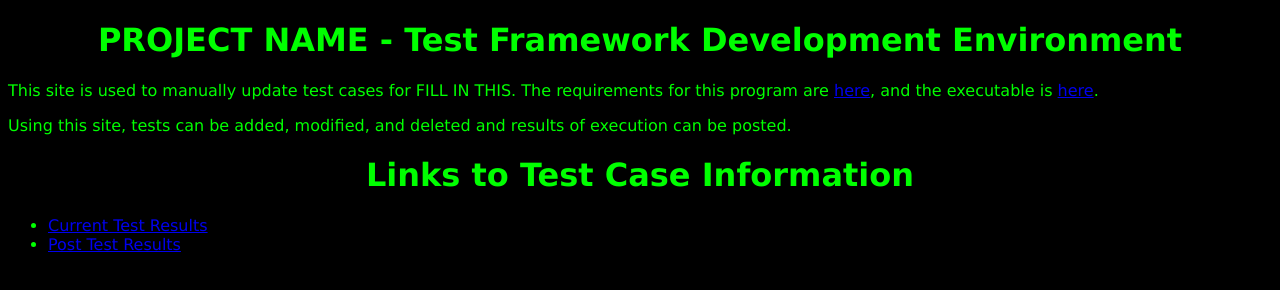
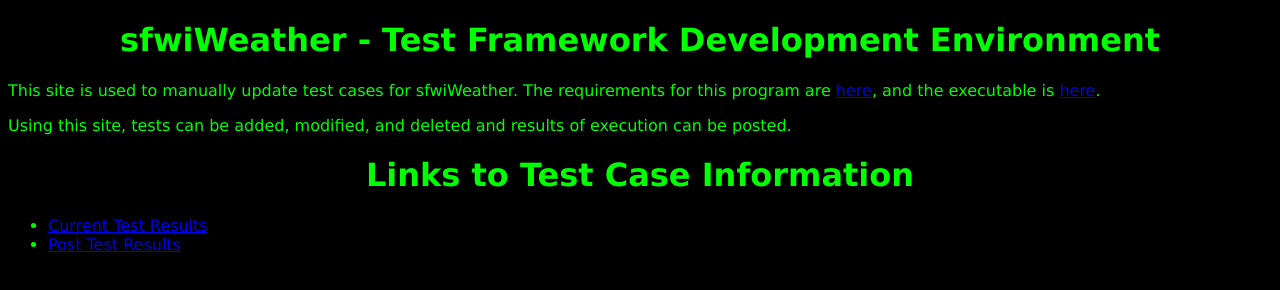
Before and after one commit to mbroihier/sfwiWeather-tfw, a website: page index.html in a window 1280 px wide. Drawn offline with Linux system fonts and the light colour scheme.

Commit message:
commit all changes to template

```diff
--- a/config.js
+++ b/config.js
@@ -1,7 +1,7 @@
 var config = {
      protocol     : "http:",
      port         : 3030,
-     forecastURL  : "rpi2.local",
+     forecastURL  : "sfwiWeather",
      forecastPath : "/gridpoints/HFO/153,144/forecast/hourly",
      radarStation : "HMO",
      zone         : "HIC003",
--- a/index.html
+++ b/index.html
@@ -6,9 +6,9 @@
     <link rel="stylesheet" href="style.css"/>
 </head>
 <body>
-    <h1> PROJECT NAME - Test Framework Development Environment </h1>
-    <p> This site is used to manually update test cases for FILL IN THIS.  The requirements for this program are
-        <a href="LINKTOPDF.pdf">here</a>, and the executable is <a href="https://github.com/...">here</a>. </p>
+    <h1> sfwiWeather - Test Framework Development Environment </h1>
+    <p> This site is used to manually update test cases for sfwiWeather.  The requirements for this program are
+        <a href="sfwiWeatherRequirements.pdf">here</a>, and the executable is <a href="https://github.com/mbroihier/sfwiWeather">here</a>. </p>
     <p> Using this site, tests can be added, modified, and deleted and results of execution can be posted. </p>
     <h1> Links to Test Case Information </h1>
     <div> </div>
```
Also changed, not shown: req_test_id.html (+1 -1 lines), test_id_req.html (+1 -1 lines), 1 other file.
